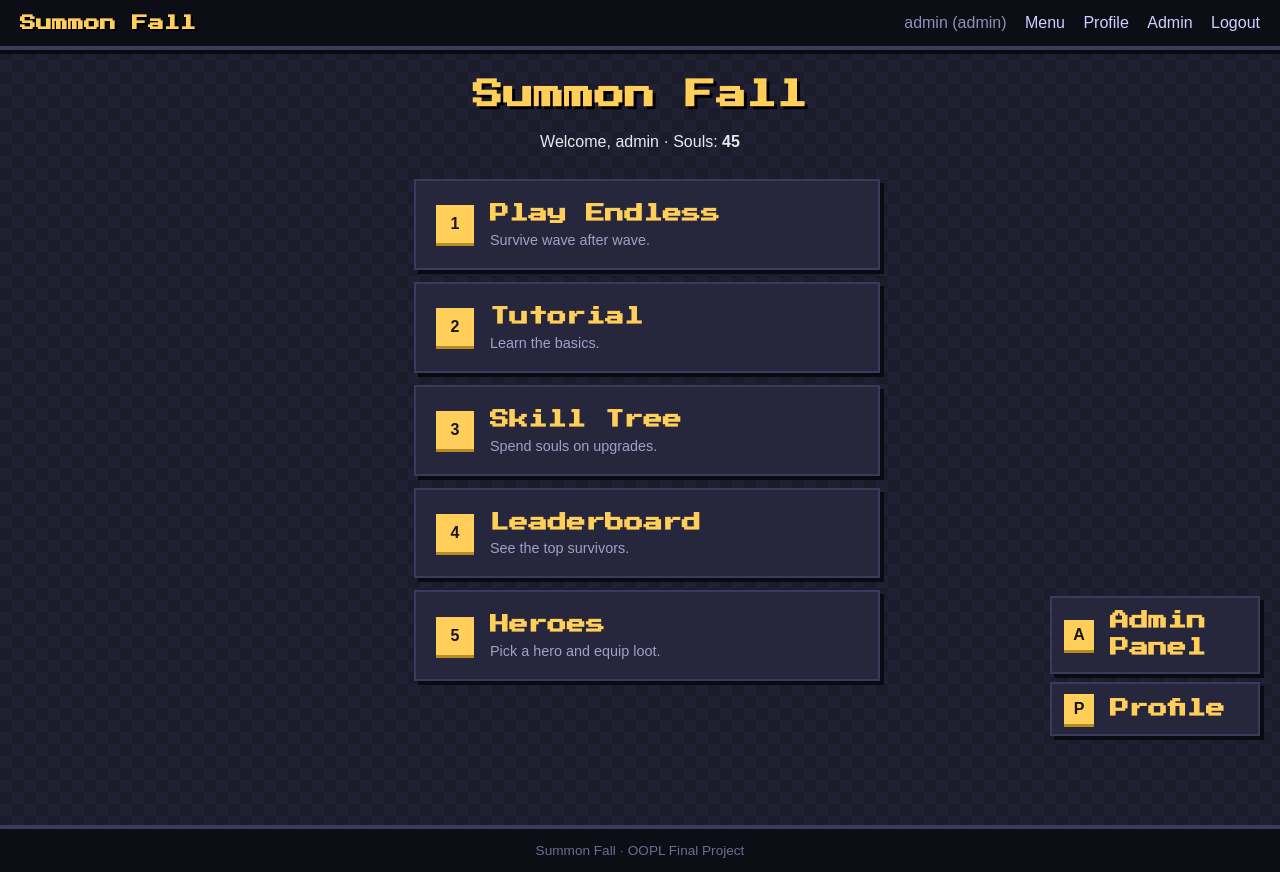
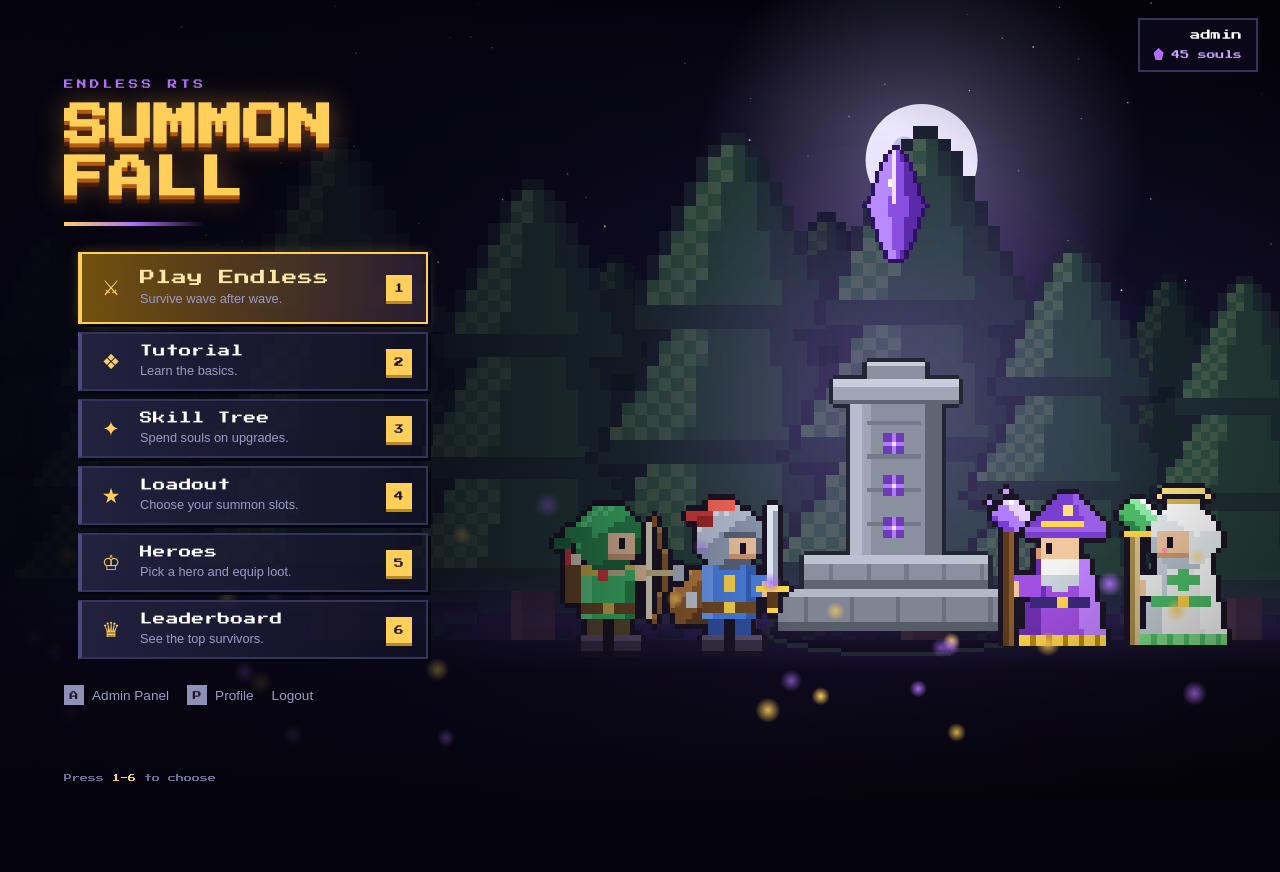
Before and after one commit to Paci696/summon-fall, a PHP site: page /summonfall/views/menu.php in a window 1280 px wide. After the commit the page ends 781 px from the top, so only its background shows below. Run offline with PHP 8.4, Linux system fonts and the light colour scheme; a user stored in the database is signed in; data comes from the database, SQL or seed files in the repository.

Commit message:
Redesign title screen

```diff
--- a/assets/css/main.css
+++ b/assets/css/main.css
@@ -198,3 +198,53 @@ a.menu-tile:hover { box-shadow: 4px 8px 0 var(--ink); }
 @media (max-width: 700px) { .corner-menu { position: static; width: min(480px, 92%); margin: 0 auto 24px; } }
 
 .map-tabs { display: flex; gap: 8px; flex-wrap: wrap; margin: 12px 0; }
+
+.title-stage, .title-stage * { box-sizing: border-box; }
+
+/* ===== Title screen ===== */
+.title-stage { position: fixed; inset: 0; z-index: 50; background: #07050f; overflow: hidden; font-family: 'Press Start 2P', monospace; }
+.title-stage canvas { position: absolute; inset: 0; width: 100%; height: 100%; image-rendering: pixelated; }
+.title-shade { position: absolute; inset: 0; pointer-events: none;
+    background: linear-gradient(90deg, rgba(5,4,15,.92) 0%, rgba(5,4,15,.7) 32%, rgba(5,4,15,0) 62%),
+                radial-gradient(ellipse at center, transparent 55%, rgba(0,0,0,.55) 100%); }
+.title-col { position: relative; z-index: 2; height: 100%; width: min(460px, 100%); padding: 5vh 32px 56px 5vw; display: flex; flex-direction: column; justify-content: center; gap: 26px; }
+.title-logo small { display: block; color: #b070ff; font-size: .6rem; letter-spacing: .35em; text-transform: uppercase; margin-bottom: 12px; }
+.title-logo h1 { margin: 0; font-size: clamp(1.7rem, 4.2vw, 2.8rem); line-height: 1.15; color: #ffcf5a; text-transform: uppercase;
+    text-shadow: 0 4px 0 #b05a12, 0 8px 0 #4a1f08, 0 0 28px rgba(255,170,60,.45); animation: logoGlow 3.2s ease-in-out infinite; }
+.logo-rule { display: block; height: 4px; width: 140px; margin-top: 18px; background: linear-gradient(90deg, #ffcf5a, #b070ff, transparent); }
+@keyframes logoGlow { 50% { text-shadow: 0 4px 0 #b05a12, 0 8px 0 #4a1f08, 0 0 46px rgba(255,190,80,.75); } }
+
+.title-menu { display: flex; flex-direction: column; gap: 8px; }
+.tm-btn { position: relative; display: flex; align-items: center; gap: 14px; padding: 11px 14px; text-decoration: none; color: #dcdcf5;
+    background: linear-gradient(90deg, rgba(38,38,70,.85), rgba(20,18,40,.55)); border: 2px solid #34345a; border-left: 4px solid #4a4a80;
+    box-shadow: 3px 3px 0 #05040f; transition: transform .12s, border-color .12s, background .12s, padding-left .12s; }
+.tm-btn:hover, .tm-btn:focus-visible { transform: translateX(10px); border-color: #ffcf5a; border-left-color: #ffcf5a; background: linear-gradient(90deg, rgba(90,66,18,.9), rgba(30,24,50,.6)); outline: none; }
+.tm-btn.primary { padding: 16px 14px; border-left-color: #ffcf5a; background: linear-gradient(90deg, rgba(120,84,14,.95), rgba(50,34,60,.7)); border-color: #ffcf5a; animation: pulseBtn 2.4s ease-in-out infinite; }
+@keyframes pulseBtn { 50% { box-shadow: 3px 3px 0 #05040f, 0 0 22px rgba(255,207,90,.45); } }
+.tm-icon { flex: 0 0 30px; font-size: 1.3rem; text-align: center; color: #ffcf5a; font-family: Arial, sans-serif; }
+.tm-text { flex: 1; min-width: 0; }
+.tm-text b { display: block; font-size: .78rem; font-weight: normal; letter-spacing: .04em; color: #fff; }
+.tm-btn.primary .tm-text b { font-size: .95rem; color: #ffe9a8; }
+.tm-text em { display: block; margin-top: 6px; font-style: normal; font-family: Arial, sans-serif; font-size: .8rem; color: #9a9bc8; }
+.tm-key { flex: 0 0 26px; height: 26px; display: grid; place-items: center; font-size: .6rem; color: #1a1424; background: #ffcf5a; box-shadow: 0 3px 0 #b88a22; }
+
+.title-sub { display: flex; flex-wrap: wrap; gap: 18px; font-family: Arial, sans-serif; font-size: .85rem; }
+.title-sub a { color: #9a9bc8; text-decoration: none; display: inline-flex; align-items: center; gap: 8px; }
+.title-sub a:hover { color: #ffcf5a; }
+.title-sub a span { display: inline-grid; place-items: center; width: 20px; height: 20px; font: .55rem 'Press Start 2P', monospace; color: #1a1424; background: #8f90b8; }
+.title-sub a:hover span { background: #ffcf5a; }
+
+.title-player { position: absolute; top: 18px; right: 22px; z-index: 3; display: flex; flex-direction: column; align-items: flex-end; gap: 8px;
+    padding: 10px 14px; background: rgba(12,10,28,.75); border: 2px solid #34345a; box-shadow: 3px 3px 0 #05040f; }
+.tp-name { font-size: .65rem; color: #fff; }
+.tp-souls { font-size: .55rem; color: #c9a3ff; display: inline-flex; align-items: center; gap: 8px; }
+.tp-souls i { width: 10px; height: 12px; background: #b070ff; clip-path: polygon(50% 0, 100% 40%, 80% 100%, 20% 100%, 0 40%); box-shadow: 0 0 8px #b070ff; }
+.title-hint { position: absolute; z-index: 2; left: 5vw; bottom: 18px; font-size: .5rem; color: #6d6d92; }
+.title-hint b { color: #ffcf5a; font-weight: normal; }
+
+@media (max-width: 700px) {
+    .title-shade { background: linear-gradient(180deg, rgba(5,4,15,.75), rgba(5,4,15,.9)); }
+    .title-col { width: 100%; padding: 70px 16px 50px; justify-content: flex-start; overflow-y: auto; gap: 18px; }
+    .title-hint { display: none; }
+    .tm-text em { display: none; }
+}
--- /dev/null
+++ b/assets/js/game/menu.js
@@ -0,0 +1,133 @@
+// Animated night scene behind the title menu. Uses the game's own pixel art.
+import { getArt } from './art.js';
+import { getUnitSheet } from './UnitArt.js';
+
+const canvas = document.getElementById('title-bg');
+const ctx = canvas.getContext('2d');
+const art = getArt();
+const sheet = getUnitSheet();
+
+let W = 0, H = 0, S = 4;           // S = pixel scale of sprites
+const rnd = (a, b) => a + Math.random() * (b - a);
+
+const stars = Array.from({ length: 110 }, () => ({ x: Math.random(), y: Math.random() * 0.62, r: rnd(0.6, 1.8), p: rnd(0, 6.28), s: rnd(0.6, 2) }));
+const flies = Array.from({ length: 34 }, () => ({ x: Math.random(), y: rnd(0.45, 0.95), p: rnd(0, 6.28), s: rnd(0.2, 0.6), c: Math.random() < 0.5 ? '176,112,255' : '255,207,90' }));
+const trees = Array.from({ length: 26 }, (_, i) => ({ x: i / 25 + rnd(-0.02, 0.02), layer: i % 3, f: rnd(0.8, 1.2) }));
+const guards = ['swordsman', 'archer', 'mage', 'healer'];
+
+function resize() {
+    const dpr = Math.min(window.devicePixelRatio || 1, 2);
+    W = canvas.clientWidth; H = canvas.clientHeight;
+    canvas.width = W * dpr; canvas.height = H * dpr;
+    ctx.setTransform(dpr, 0, 0, dpr, 0, 0);
+    S = Math.max(2, Math.round(Math.min(W, H * 1.78) / 360));
+}
+window.addEventListener('resize', resize);
+resize();
+
+function sky(t) {
+    const g = ctx.createLinearGradient(0, 0, 0, H);
+    g.addColorStop(0, '#05040f'); g.addColorStop(0.55, '#171233'); g.addColorStop(1, '#2a1a45');
+    ctx.fillStyle = g; ctx.fillRect(0, 0, W, H);
+    for (const s of stars) {
+        ctx.globalAlpha = 0.35 + 0.65 * Math.abs(Math.sin(t * s.s + s.p));
+        ctx.fillStyle = '#fff';
+        ctx.fillRect(s.x * W, s.y * H, s.r, s.r);
+    }
+    ctx.globalAlpha = 1;
+    // moon
+    const mx = W * 0.72, my = H * 0.2, mr = Math.min(W, H) * 0.07;
+    const mg = ctx.createRadialGradient(mx, my, mr * 0.5, mx, my, mr * 4);
+    mg.addColorStop(0, 'rgba(200,190,255,.35)'); mg.addColorStop(1, 'rgba(200,190,255,0)');
+    ctx.fillStyle = mg; ctx.fillRect(mx - mr * 4, my - mr * 4, mr * 8, mr * 8);
+    ctx.fillStyle = '#ece8ff'; ctx.beginPath(); ctx.arc(mx, my, mr, 0, 6.28); ctx.fill();
+    ctx.fillStyle = 'rgba(150,140,200,.45)';
+    ctx.beginPath(); ctx.arc(mx - mr * 0.3, my - mr * 0.2, mr * 0.22, 0, 6.28); ctx.fill();
+    ctx.beginPath(); ctx.arc(mx + mr * 0.35, my + mr * 0.3, mr * 0.15, 0, 6.28); ctx.fill();
+}
+
+function drawForestTinted(t, groundY) {
+    // draw each layer to an offscreen buffer so the tint only hits the trees
+    for (let layer = 0; layer < 3; layer++) {
+        const buf = drawForestTinted.buf || (drawForestTinted.buf = document.createElement('canvas'));
+        buf.width = W; buf.height = H;
+        const b = buf.getContext('2d');
+        b.imageSmoothingEnabled = false;
+        for (const tr of trees) {
+            if (tr.layer !== layer) continue;
+            const sc = S * (1.5 + layer * 0.55) * tr.f;
+            const w = 32 * sc, h = 48 * sc;
+            const x = tr.x * (W + w) - w / 2 + Math.sin(t * 0.3 + tr.x * 9) * 1.5;
+            const y = groundY + layer * S * 7 - h + 6 * sc;
+            b.drawImage(art.trees[2], x, y, w, h);
+        }
+        b.globalCompositeOperation = 'source-atop';
+        b.fillStyle = ['rgba(6,4,20,.9)', 'rgba(14,10,38,.78)', 'rgba(30,20,62,.6)'][layer];
+        b.fillRect(0, 0, W, H);
+        b.globalCompositeOperation = 'source-over';
+        ctx.drawImage(buf, 0, 0);
+    }
+}
+
+function ground(groundY) {
+    const g = ctx.createLinearGradient(0, groundY, 0, H);
+    g.addColorStop(0, '#120d26'); g.addColorStop(1, '#07050f');
+    ctx.fillStyle = g; ctx.fillRect(0, groundY + S * 12, W, H);
+    const mist = ctx.createLinearGradient(0, groundY - S * 6, 0, groundY + S * 20);
+    mist.addColorStop(0, 'rgba(120,90,200,0)'); mist.addColorStop(0.5, 'rgba(120,90,200,.18)'); mist.addColorStop(1, 'rgba(120,90,200,0)');
+    ctx.fillStyle = mist; ctx.fillRect(0, groundY - S * 6, W, S * 26);
+}
+
+function statue(t, cx, groundY) {
+    const sc = S * 1.05;
+    const w = 64 * sc, h = 112 * sc;
+    const x = cx - w / 2, y = groundY + S * 16 - h;
+    // glow behind
+    const gs = 72 * sc * 1.8, pulse = 0.75 + 0.25 * Math.sin(t * 1.6);
+    ctx.globalAlpha = pulse;
+    ctx.drawImage(art.crystalGlow, cx - gs / 2, y - gs * 0.1, gs, gs);
+    ctx.globalAlpha = 1;
+    ctx.drawImage(art.statue, x, y, w, h);
+    const bob = Math.sin(t * 1.4) * sc * 1.2;
+    const cw = 16 * sc, ch = 28 * sc;
+    ctx.drawImage(art.crystal, cx - cw / 2, y - ch * 0.35 + bob, cw, ch);
+    // little guard line
+    const cell = sheet.cell, us = S * 1.35;
+    guards.forEach((k, i) => {
+        const e = sheet.units[k]; if (!e) return;
+        const f = i < 2 ? e.right : e.left;
+        const ux = cx + (i < 2 ? -1 : 1) * (w * 0.62 + (i % 2) * cell * us * 0.7) - cell * us / 2;
+        const uy = groundY + S * 16 - cell * us + Math.sin(t * 2 + i) * 0.8;
+        ctx.drawImage(sheet.canvas, f[0] * cell, f[1] * cell, cell, cell, ux, uy, cell * us, cell * us);
+    });
+}
+
+function flyPass(t) {
+    for (const f of flies) {
+        f.p += 0.01;
+        const x = (f.x + Math.sin(f.p * f.s * 3) * 0.02) * W;
+        const yy = (((f.y - t * f.s * 0.012) % 1) + 1) % 1 * H * 0.6 + H * 0.38;
+        const a = 0.4 + 0.6 * Math.abs(Math.sin(t * 2 + f.p));
+        const r = 3 + f.s * 6;
+        const g = ctx.createRadialGradient(x, yy, 0, x, yy, r * 2);
+        g.addColorStop(0, 'rgba(' + f.c + ',' + a + ')'); g.addColorStop(1, 'rgba(' + f.c + ',0)');
+        ctx.fillStyle = g; ctx.fillRect(x - r * 2, yy - r * 2, r * 4, r * 4);
+    }
+}
+
+const reduce = window.matchMedia && matchMedia('(prefers-reduced-motion: reduce)').matches;
+let last = 0;
+function frame(ms) {
+    requestAnimationFrame(frame);
+    if (ms - last < 33 && !reduce) return;   // ~30fps is plenty and keeps it light
+    last = ms;
+    const t = reduce ? 0 : ms / 1000;
+    ctx.imageSmoothingEnabled = false;
+    const groundY = H * 0.74;
+    sky(t);
+    drawForestTinted(t, groundY - S * 6);
+    ground(groundY);
+    statue(t, W * (W > 900 ? 0.7 : 0.5), groundY);
+    flyPass(t);
+}
+requestAnimationFrame(frame);
--- a/views/menu.php
+++ b/views/menu.php
@@ -1,43 +1,58 @@
 <?php
 require_once __DIR__ . '/../includes/auth_check.php';
 
+// [title, description, url, icon]
 $items = [
-    ['Play Endless', 'Survive wave after wave.', '/views/maps.php'],
-    ['Tutorial',     'Learn the basics.',        '/views/play.php?mode=tutorial'],
-    ['Skill Tree',   'Spend souls on upgrades.', '/views/skills.php'],
-    ['Leaderboard',  'See the top survivors.',   '/views/leaderboard.php'],
-    ['Heroes',      'Pick a hero and equip loot.', '/views/heroes.php'],
+    ['Play Endless', 'Survive wave after wave.',    '/views/maps.php',                '&#9876;'],
+    ['Tutorial',     'Learn the basics.',           '/views/play.php?mode=tutorial',  '&#10070;'],
+    ['Skill Tree',   'Spend souls on upgrades.',    '/views/skills.php',              '&#10022;'],
+    ['Loadout',      'Choose your summon slots.',   '/views/loadout.php',             '&#9733;'],
+    ['Heroes',       'Pick a hero and equip loot.', '/views/heroes.php',              '&#9812;'],
+    ['Leaderboard',  'See the top survivors.',      '/views/leaderboard.php',         '&#9819;'],
 ];
 
 $pageTitle = 'Menu';
 require __DIR__ . '/../includes/header.php';
 ?>
-<section class="hero">
-    <h1><?= APP_NAME ?></h1>
-    <p>Welcome, <?= htmlspecialchars($currentUser->getUsername()) ?> &middot; Souls: <strong><?= (int) $currentUser->getSouls() ?></strong></p>
-</section>
+<div class="title-stage">
+    <canvas id="title-bg" aria-hidden="true"></canvas>
+    <div class="title-shade"></div>
 
-<nav class="menu-list">
+    <div class="title-player">
+        <span class="tp-name"><?= htmlspecialchars($currentUser->getUsername()) ?></span>
+        <span class="tp-souls"><i></i><?= (int) $currentUser->getSouls() ?> souls</span>
+    </div>
+
+    <div class="title-col">
+        <div class="title-logo">
+            <small>endless RTS</small>
+            <h1><?= htmlspecialchars(APP_NAME) ?></h1>
+            <span class="logo-rule"></span>
+        </div>
+
+        <nav class="title-menu">
             <?php foreach ($items as $i => $it): ?>
-        <a class="menu-tile menu-item" data-key="<?= $i + 1 ?>" href="<?= BASE_URL . $it[2] ?>">
-            <span class="key"><?= $i + 1 ?></span>
-            <span>
-                <h2><?= htmlspecialchars($it[0]) ?></h2>
-                <p><?= htmlspecialchars($it[1]) ?></p>
+                <a class="tm-btn<?= $i === 0 ? ' primary' : '' ?>" data-key="<?= $i + 1 ?>" href="<?= BASE_URL . $it[2] ?>">
+                    <span class="tm-icon"><?= $it[3] ?></span>
+                    <span class="tm-text">
+                        <b><?= htmlspecialchars($it[0]) ?></b>
+                        <em><?= htmlspecialchars($it[1]) ?></em>
                     </span>
+                    <span class="tm-key"><?= $i + 1 ?></span>
                 </a>
             <?php endforeach; ?>
         </nav>
 
-<div class="corner-menu">
+        <div class="title-sub">
             <?php if ($currentUser->canManageContent()): ?>
-        <a class="menu-tile menu-item" data-key="a" href="<?= BASE_URL ?>/views/admin/dashboard.php">
-            <span class="key">A</span><span><h2>Admin Panel</h2></span>
-        </a>
+                <a data-key="a" href="<?= BASE_URL ?>/views/admin/dashboard.php"><span>A</span> Admin Panel</a>
             <?php endif; ?>
-    <a class="menu-tile menu-item" data-key="p" href="<?= BASE_URL ?>/views/profile.php">
-        <span class="key">P</span><span><h2>Profile</h2></span>
-    </a>
+            <a data-key="p" href="<?= BASE_URL ?>/views/profile.php"><span>P</span> Profile</a>
+            <a href="<?= BASE_URL ?>/views/auth/logout.php">Logout</a>
+        </div>
+    </div>
+
+    <div class="title-hint">Press <b>1-<?= count($items) ?></b> to choose</div>
 </div>
 
 <script>
@@ -47,4 +62,5 @@ document.addEventListener('keydown', function (e) {
     if (el) window.location.href = el.href;
 });
 </script>
+<script type="module" src="<?= BASE_URL ?>/assets/js/game/menu.js?v=<?= @filemtime(BASE_PATH . '/assets/js/game/menu.js') ?: 1 ?>"></script>
 <?php require __DIR__ . '/../includes/footer.php'; ?>
```
Lines whose indentation alone changed are shown as unchanged.
